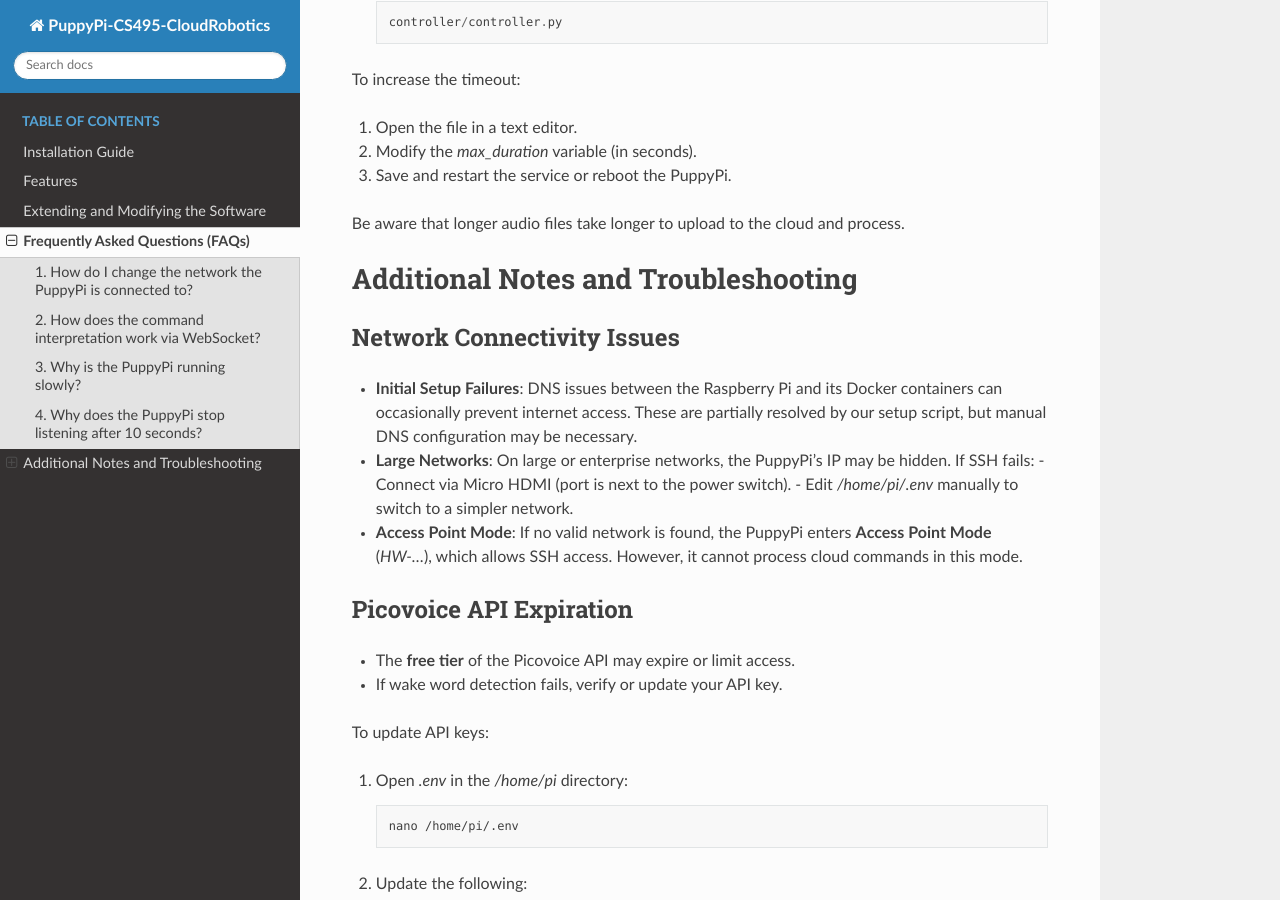
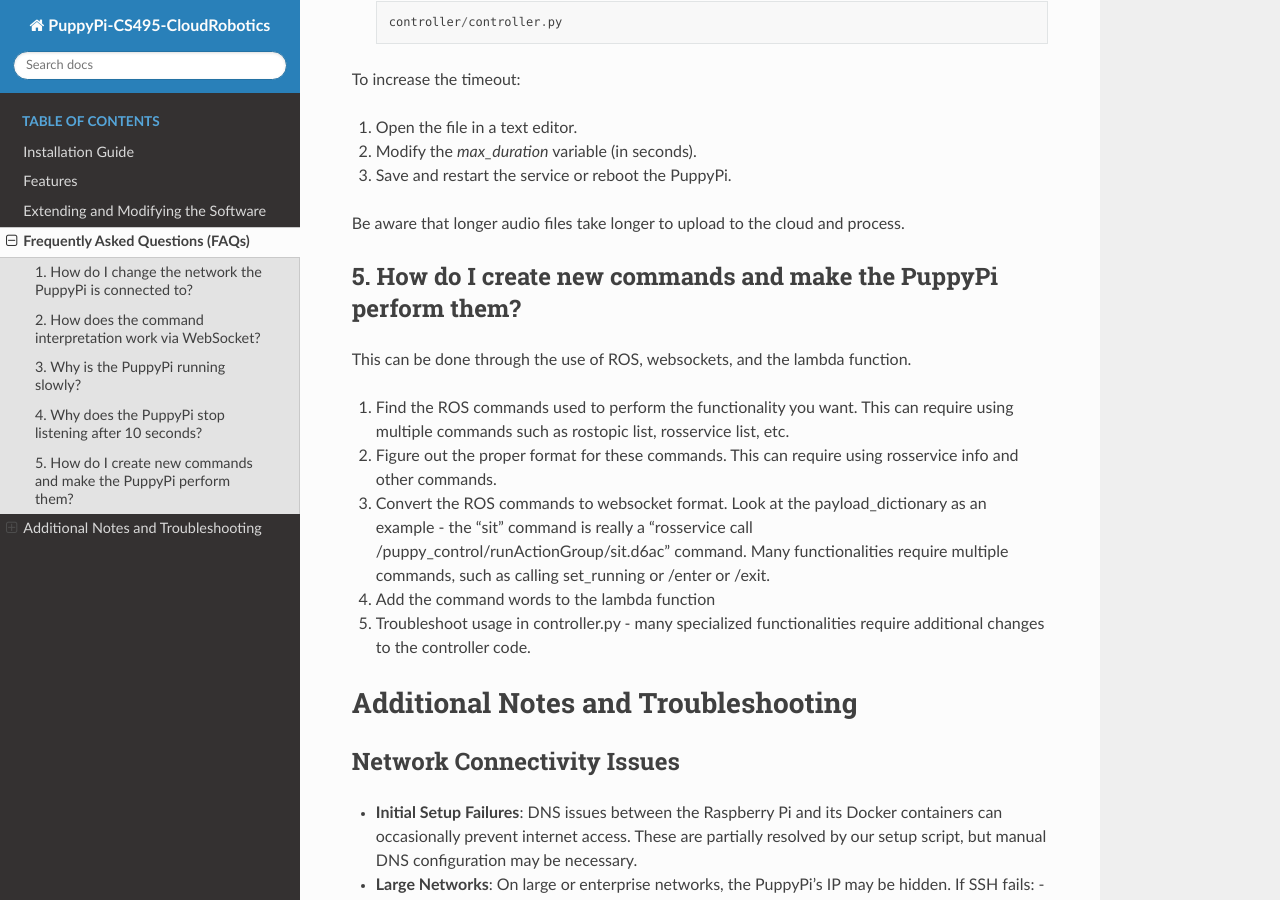
Before and after one commit to CS-495-Cloud-Robotics-Team/PuppyPi, a Sphinx documentation site: the page built from docs/faq.rst, in a window 1280 px wide and 900 px high, scrolled down 1883 px. Built offline with Sphinx 7.4.7 and the Read the Docs theme 3.1.0, drawn with Linux system fonts in a browser that asks for light colours; pages that are not in the unit, such as notebooks, are missing from menus.

Commit message:
Update faq.rst

```diff
--- a/docs/faq.rst
+++ b/docs/faq.rst
@@ -90,6 +90,17 @@
 
 Be aware that longer audio files take longer to upload to the cloud and process.
 
+5. How do I create new commands and make the PuppyPi perform them?
+------------------------------------------------------------------
+
+This can be done through the use of ROS, websockets, and the lambda function.
+
+1. Find the ROS commands used to perform the functionality you want. This can require using multiple commands such as rostopic list, rosservice list, etc.
+2. Figure out the proper format for these commands. This can require using rosservice info and other commands.
+3. Convert the ROS commands to websocket format. Look at the payload_dictionary as an example - the "sit" command is really a "rosservice call /puppy_control/runActionGroup/sit.d6ac" command. Many functionalities require multiple commands, such as calling set_running or /enter or /exit.
+4. Add the command words to the lambda function
+5. Troubleshoot usage in controller.py - many specialized functionalities require additional changes to the controller code.
+
 Additional Notes and Troubleshooting
 ====================================
 
```
